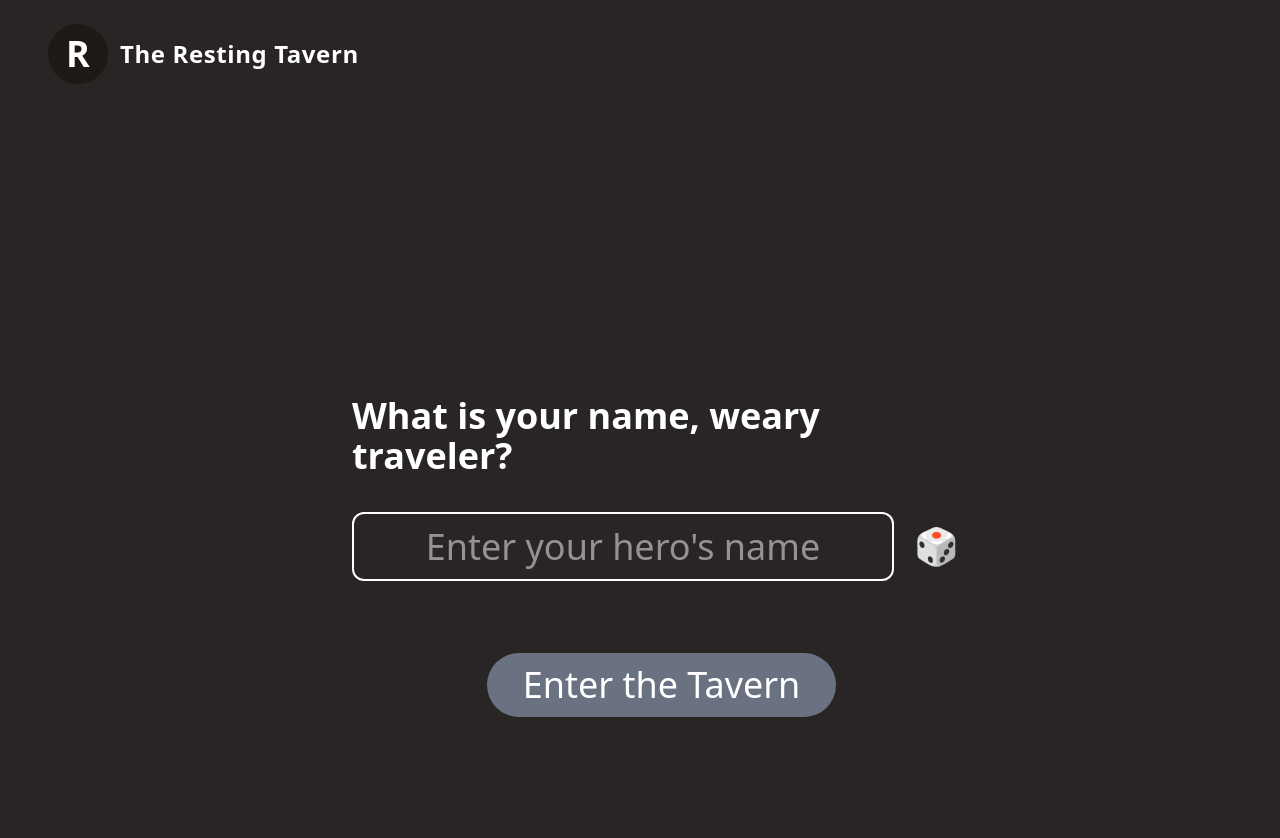
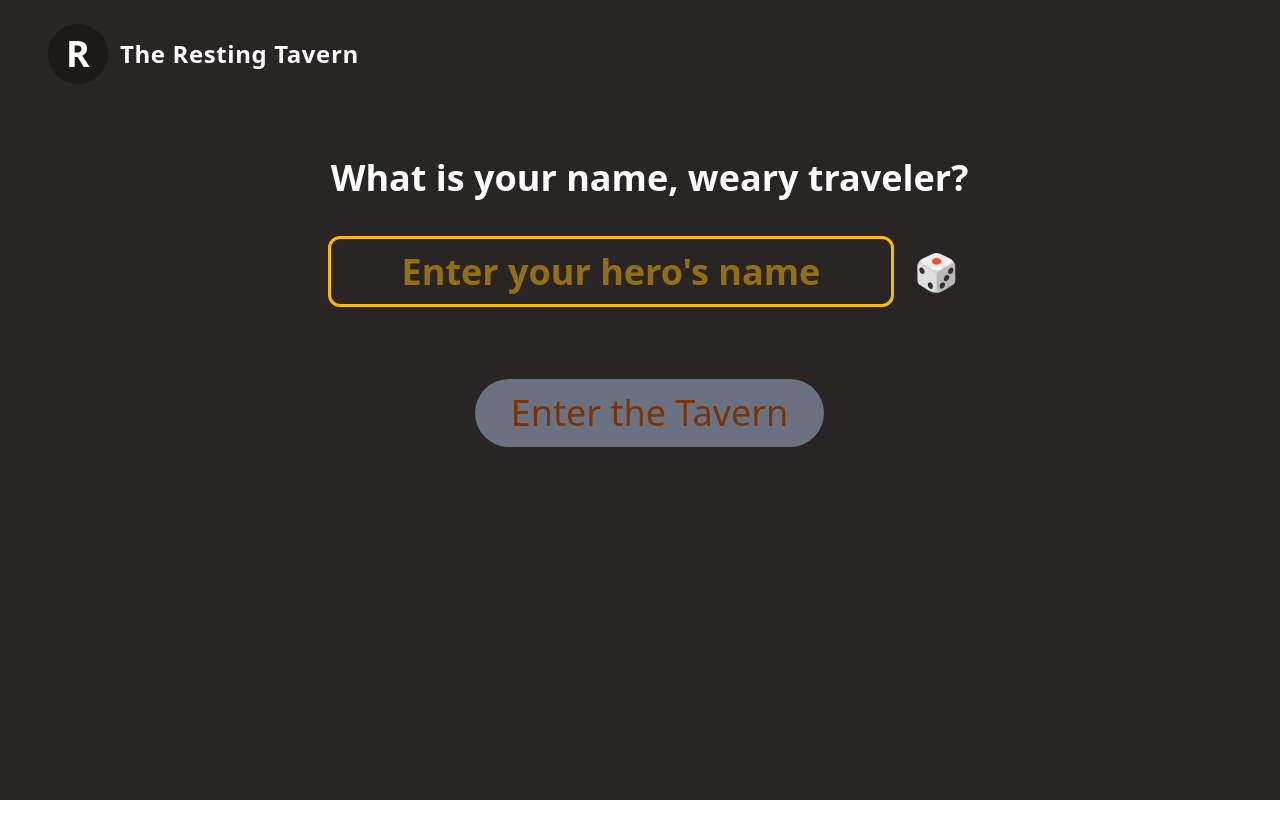
Before and after one commit to julianmoder/the-resting-tavern, a React (Vite) app: page / in a window 1280 px wide. Shown: the top 838 px of the page. After the commit the page ends 800 px from the top, so only its background shows below. Built offline with nearby package versions, Linux system fonts and the light colour scheme.

Commit message:
style(interim): set up interim design

```diff
--- a/src/pages/LandingPage.tsx
+++ b/src/pages/LandingPage.tsx
@@ -12,27 +12,31 @@ export default function LandingPage({ onEnterTavern }: { onEnterTavern: (hero: s
   const isHeroValid = hero.trim().length > 0;
 
   return (
-    <div className="min-h-screen flex flex-col items-center justify-center p-6 text-4xl text-white mx-auto">
-      <p className="mb-3 font-bold">What is your name, weary traveler?</p>
+    <>
+
+      <p className="mb-3 text-center font-bold">What is your name, weary traveler?</p>
 
       <div className="flex space-x-2 mt-6">
-        <input className="p-2 rounded-x1 text-center text-white font-normal border-solid border-2 leading-1 rounded-xl"
+
+        <input className="p-2 rounded-x1 text-center text-amber-400 focus:text-amber-400 focus:outline-amber-400 focus:outline-2 font-semibold border-solid border-3 leading-1 rounded-xl"
           type="text"
           value={hero}
           onChange={(e) => setHero(e.target.value)}
           placeholder="Enter your hero's name"
         />
+
         <button
           className="hover:bg-stone-600 text-white px-3 rounded-full font-normal text-4xl"
           onClick={genHero}
         >
           🎲
         </button>
+
       </div>
 
-      <button className={`mt-18 px-9 py-3 font-normal rounded-full
+      <button className={`mt-18 px-9 py-3 font-normal text-amber-900 rounded-full
         ${ isHeroValid
-            ? 'bg-green-500 hover:bg-green-600'
+            ? 'bg-amber-400 hover:bg-amber-500'
             : 'bg-gray-500 cursor-not-allowed'
         }`}
         onClick={() => isHeroValid && onEnterTavern(hero.trim())}
@@ -40,6 +44,7 @@ export default function LandingPage({ onEnterTavern }: { onEnterTavern: (hero: s
       >
         Enter the Tavern
       </button>
-    </div>
+
+    </>
   );
 }
```
